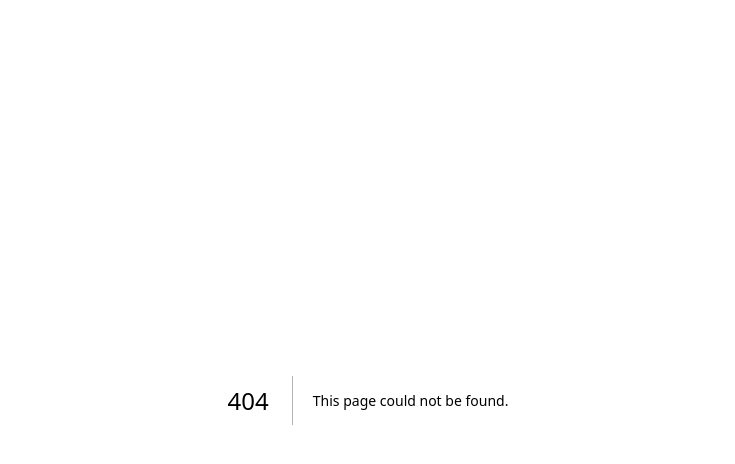
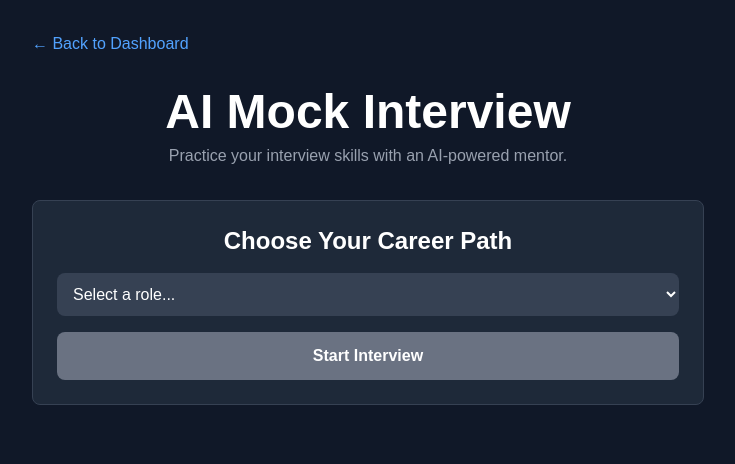
Before and after one commit to SAURAV6393/proedualt-frontend, a Next.js app: page /interview in a window 1280 px wide. Before the commit this address had no page. Shown: the top 464 px of the page, without its empty margins (272-1007 px from the left). Built offline with nearby package versions, Linux system fonts and the light colour scheme.

Commit message:
feat: Add AI mock interview feature

```diff
--- a/app/dashboard/page.js
+++ b/app/dashboard/page.js
@@ -14,7 +14,7 @@ const supabase = createClient(
 
 const BACKEND_URL = "https://proedualt-backend63.onrender.com";
 
-// --- NAYA CHATBOT COMPONENT ---
+// --- CHATBOT COMPONENT ---
 const Chatbot = ({ userSkills, onClose }) => {
   const [messages, setMessages] = useState([
     { text: "Hello! I'm your AI Mentor. Ask me anything about your tech career.", sender: 'ai' }
@@ -105,7 +105,7 @@ export default function DashboardPage() {
   const [isLoading, setIsLoading] = useState(false);
   const [isEditing, setIsEditing] = useState(false);
   const [selectedFile, setSelectedFile] = useState(null);
-  const [isChatOpen, setIsChatOpen] = useState(false); // Naya state chatbot ke liye
+  const [isChatOpen, setIsChatOpen] = useState(false);
 
   useEffect(() => {
     supabase.auth.getSession().then(({ data: { session } }) => {
@@ -253,7 +253,11 @@ export default function DashboardPage() {
         </div>
         <div className="space-y-6 text-center">
           <h1 className="text-5xl font-bold">ProEduAlt</h1>
-          <Link href="/jobs" className="text-blue-400 hover:underline">View Job Openings</Link>
+          {/* --- UPDATED LINKS SECTION --- */}
+          <div className="flex justify-center space-x-4">
+            <Link href="/jobs" className="text-blue-400 hover:underline">View Job Openings</Link>
+            <Link href="/interview" className="text-green-400 hover:underline">Practice Mock Interview</Link>
+          </div>
           <p className="text-lg text-gray-400">Your AI-Powered Career Guide</p>
           <div className="p-4 bg-gray-800 rounded-lg border border-gray-700">
             <h3 className="text-lg font-semibold mb-2">Your GitHub Profile</h3>
@@ -330,7 +334,7 @@ export default function DashboardPage() {
         )}
       </div>
 
-      {/* Floating Chatbot Button aur Component */}
+      {/* Floating Chatbot Button and Component */}
       {!isChatOpen && (
         <button
           onClick={() => setIsChatOpen(true)}
--- /dev/null
+++ b/app/interview/page.js
@@ -0,0 +1,151 @@
+'use client';
+import { useState } from 'react';
+import Link from 'next/link';
+
+const BACKEND_URL = "https://proedualt-backend63.onrender.com";
+
+export default function InterviewPage() {
+  const [selectedCareer, setSelectedCareer] = useState('');
+  const [currentQuestion, setCurrentQuestion] = useState(null);
+  const [userAnswer, setUserAnswer] = useState('');
+  const [feedback, setFeedback] = useState('');
+  const [isLoading, setIsLoading] = useState(false);
+  const [interviewStarted, setInterviewStarted] = useState(false);
+
+  const careerOptions = [
+    "Frontend Developer",
+    "Backend Developer",
+    "Data Scientist / ML Engineer"
+  ];
+
+  const handleStartInterview = async () => {
+    if (!selectedCareer) {
+      alert("Please select a career path first.");
+      return;
+    }
+    setIsLoading(true);
+    setFeedback('');
+    setUserAnswer('');
+    try {
+      const response = await fetch(`${BACKEND_URL}/start-interview`, {
+        method: 'POST',
+        headers: { 'Content-Type': 'application/json' },
+        body: JSON.stringify({ career_path: selectedCareer }),
+      });
+      const data = await response.json();
+      if (response.ok) {
+        setCurrentQuestion(data);
+        setInterviewStarted(true);
+      } else {
+        throw new Error(data.detail || "Failed to start interview.");
+      }
+    } catch (error) {
+      alert("Error: " + error.message);
+    } finally {
+      setIsLoading(false);
+    }
+  };
+
+  const handleSubmitAnswer = async () => {
+    if (!userAnswer) {
+      alert("Please provide an answer.");
+      return;
+    }
+    setIsLoading(true);
+    setFeedback('');
+    try {
+      const response = await fetch(`${BACKEND_URL}/submit-answer`, {
+        method: 'POST',
+        headers: { 'Content-Type': 'application/json' },
+        body: JSON.stringify({
+          question: currentQuestion.question_text,
+          answer: userAnswer,
+        }),
+      });
+      const data = await response.json();
+      if (response.ok) {
+        setFeedback(data.feedback);
+      } else {
+        throw new Error(data.detail || "Failed to get feedback.");
+      }
+    } catch (error) {
+      alert("Error: " + error.message);
+    } finally {
+      setIsLoading(false);
+    }
+  };
+
+  return (
+    <main className="flex min-h-screen flex-col items-center p-8 bg-gray-900 text-white">
+      <div className="w-full max-w-2xl">
+        <Link href="/dashboard" className="text-blue-400 hover:underline mb-8 block">&larr; Back to Dashboard</Link>
+        <div className="text-center mb-8">
+          <h1 className="text-5xl font-bold">AI Mock Interview</h1>
+          <p className="text-gray-400 mt-2">Practice your interview skills with an AI-powered mentor.</p>
+        </div>
+
+        {!interviewStarted ? (
+          <div className="bg-gray-800 p-6 rounded-lg border border-gray-700 text-center">
+            <h2 className="text-2xl font-bold mb-4">Choose Your Career Path</h2>
+            <select
+              value={selectedCareer}
+              onChange={(e) => setSelectedCareer(e.target.value)}
+              className="w-full p-3 bg-gray-700 rounded-lg mb-4"
+            >
+              <option value="" disabled>Select a role...</option>
+              {careerOptions.map(career => (
+                <option key={career} value={career}>{career}</option>
+              ))}
+            </select>
+            <button
+              onClick={handleStartInterview}
+              disabled={isLoading || !selectedCareer}
+              className="w-full p-3 rounded-lg bg-blue-600 hover:bg-blue-700 font-semibold disabled:bg-gray-500"
+            >
+              {isLoading ? 'Starting...' : 'Start Interview'}
+            </button>
+          </div>
+        ) : (
+          <div className="space-y-6">
+            <div className="bg-gray-800 p-6 rounded-lg border border-gray-700">
+              <h3 className="text-lg font-semibold text-gray-400">Question:</h3>
+              <p className="text-xl mt-2">{currentQuestion?.question_text}</p>
+            </div>
+
+            <div className="bg-gray-800 p-6 rounded-lg border border-gray-700">
+              <h3 className="text-lg font-semibold text-gray-400">Your Answer:</h3>
+              <textarea
+                value={userAnswer}
+                onChange={(e) => setUserAnswer(e.target.value)}
+                placeholder="Type your answer here..."
+                rows="6"
+                className="w-full p-3 bg-gray-700 rounded-lg mt-2 focus:outline-none"
+              />
+              <button
+                onClick={handleSubmitAnswer}
+                disabled={isLoading || !userAnswer}
+                className="w-full mt-4 p-3 rounded-lg bg-green-600 hover:bg-green-700 font-semibold disabled:bg-gray-500"
+              >
+                {isLoading ? 'Evaluating...' : 'Submit Answer for Feedback'}
+              </button>
+            </div>
+
+            {feedback && (
+              <div className="bg-blue-900/50 p-6 rounded-lg border border-blue-700">
+                <h3 className="text-lg font-semibold text-blue-300">AI Feedback:</h3>
+                <p className="text-md mt-2 whitespace-pre-wrap">{feedback}</p>
+                <button
+                  onClick={handleStartInterview}
+                  disabled={isLoading}
+                  className="w-full mt-4 p-3 rounded-lg bg-blue-600 hover:bg-blue-700 font-semibold disabled:bg-gray-500"
+                >
+                  {isLoading ? 'Loading...' : 'Ask Next Question'}
+                </button>
+              </div>
+            )}
+          </div>
+        )}
+      </div>
+    </main>
+  );
+}
```
